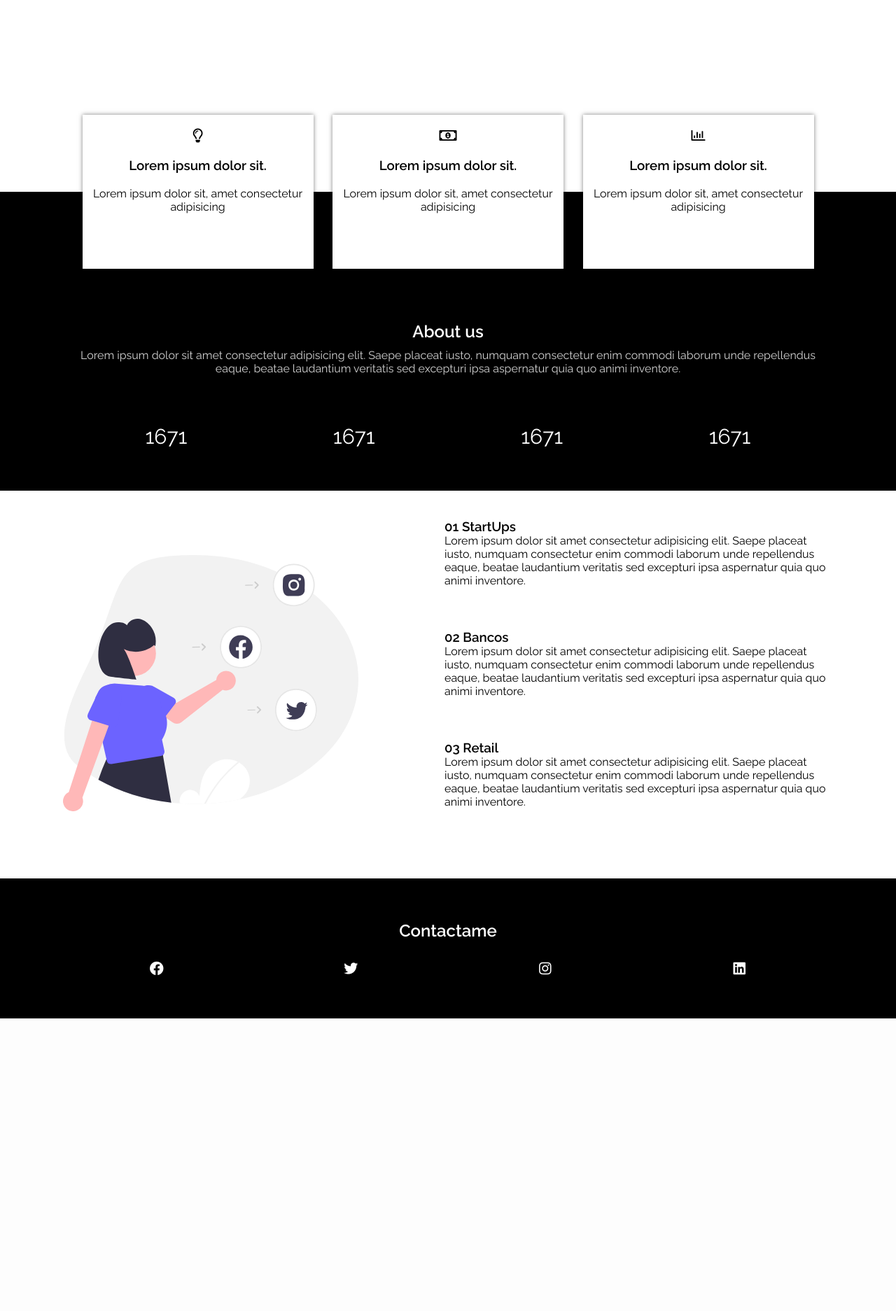
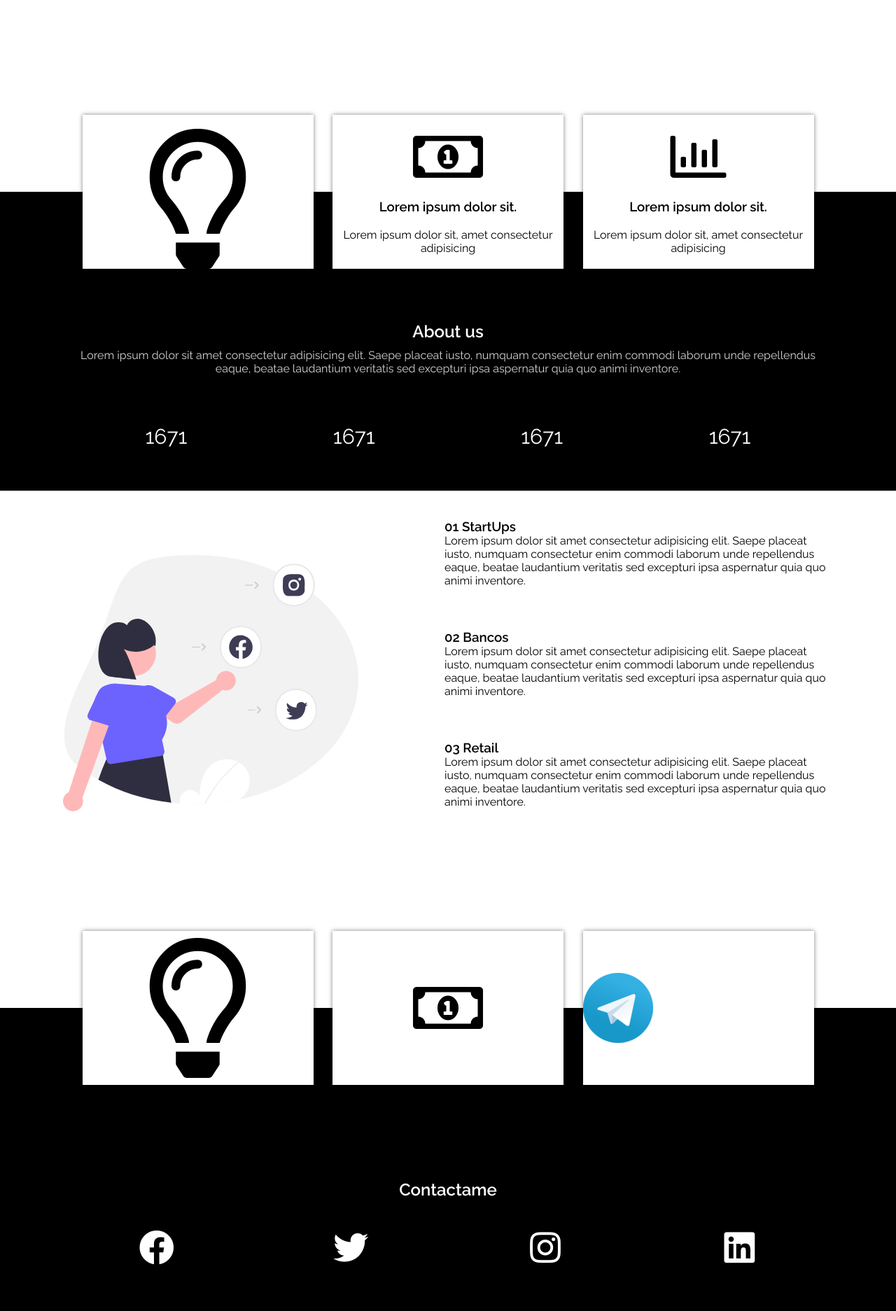
Before and after one commit to Guillef33/GuillermoFlores, a PHP site: page /landing.html in a window 1280 px wide. Shown: the part 627-2500 px from the top of the page at 70% size. Before the commit the page ends 2082 px from the top, so only its background shows below. Run offline with PHP 8.4, Linux system fonts and the light colour scheme; some libraries are stand-ins or nearby versions.

Commit message:
Nueva seccion Logos
ajustes de tamanos

```diff
--- a/landing.html
+++ b/landing.html
@@ -142,6 +142,30 @@
             </div>
         </section>
 
+        <section class="services">
+            <div class="grid">
+
+                <div class="items">
+
+                    <div class="item1">
+                        <i class="far fa-lightbulb logoEmpresas"></i>
+                       </div>
+
+                    <div class="item1">
+                        <i class="far fa-money-bill-alt logoEmpresas"></i>
+                       </div>
+
+                    <div class="item1">
+                   <!--      <i class="far fa-chart-bar logoEmpresas"></i> -->
+                        <img src="images/logo-telegram.png" alt="">
+                       </div>
+
+                </div>
+
+            </div>
+
+        </section>
+
     </main>
 
 <footer>
--- a/menu.css
+++ b/menu.css
@@ -100,10 +100,11 @@
   font-size: 15px;
 }
 
-
+/*
 i {
   font-size: 20px !important ;
 }
+*/
 
   a {
     text-decoration: none;
--- a/styles.css
+++ b/styles.css
@@ -95,8 +95,29 @@ body {
    text-align: center;
 }
 
+.item1 {
+    background: white;
+    width: 30%;
+    box-shadow: 0 0 6px rgba(0, 0, 0, 0.5);
+    overflow: hidden;
+    height: 220px;
+    display: grid;
+    align-items: center;
+}
+ }
+
+.logoEmpresas {
+    font-size: 200px !important; /* este no lo toma */
+}
+
+.fa-lightbulb:before {
+    font-size: 200px !important; /* este lo toma pero individual */
+}
+
+/* Agregue una imagen para probar tambien */
+
 [class^="far fa"]{
-    font-size: 50px;
+    font-size: 80px;
     text-align: center;
 }
 
@@ -166,17 +187,21 @@ footer {
     padding:60px 0;
     text-align: center;
 }
-
+/*
 [class^="fab fa"]{
     font-size: 50px;
-    color: white;
-}
+} */
 
 .textos-footer  {
     grid-column: 1/-1;
+    margin-bottom: 30px;
+}
+
+
+[class^="footer-item"] a {
+    font-size: 50px;
 }
 
 [class^="footer-item"]{
 grid-column: span 3;
-margin-top: 20px;
 }
```
